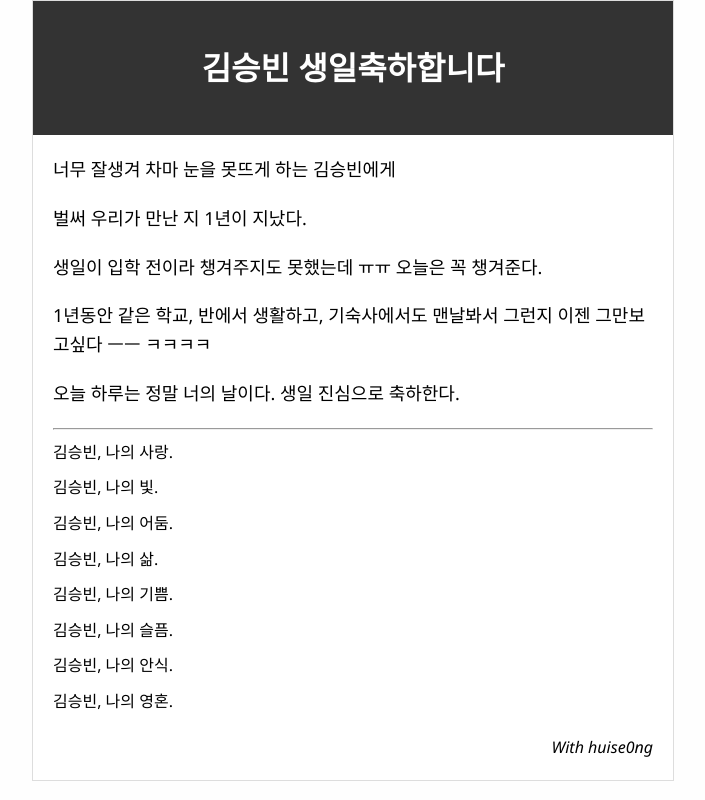
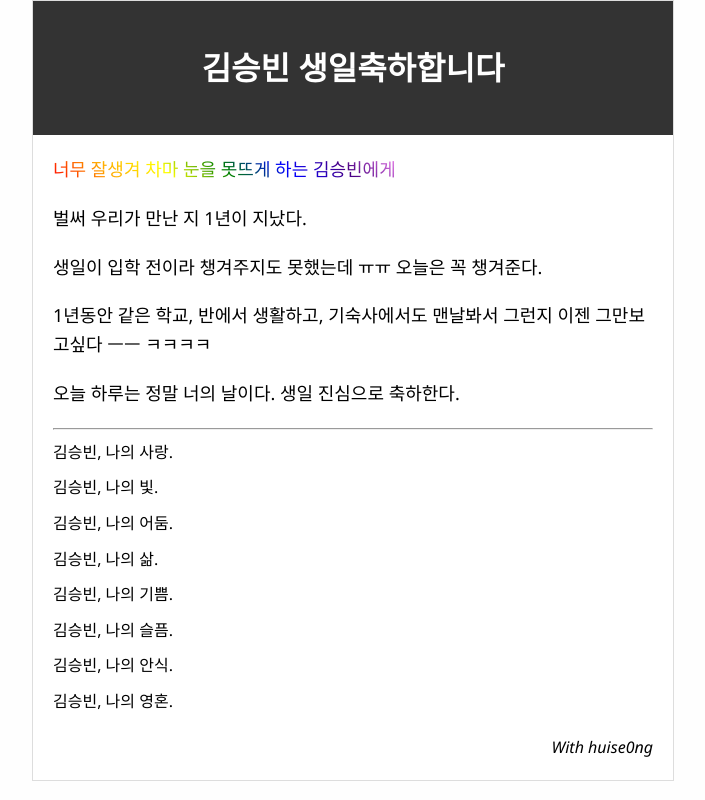
Before and after one commit to huise0ng/HappyBirthdayGSB, a plain HTML site: page gsb.html in a window 1280 px wide. Shown: the whole page, without its empty margins (287-992 px from the left). Drawn offline with Linux system fonts and the light colour scheme.

Commit message:
FIX :: 전달자 이름 컬러 변경

```diff
--- a/gsb.html
+++ b/gsb.html
@@ -31,6 +31,15 @@
             margin-bottom: 20px;
         }
 
+        /* Add rainbow text effect */
+        .rainbow-text {
+            background-image: linear-gradient(45deg, red, orange, yellow, green, blue, indigo, violet);
+            background-clip: text;
+            -webkit-background-clip: text;
+            color: transparent;
+            display: inline;
+        }
+
         .message {
             font-size: 18px;
             margin-bottom: 20px;
@@ -59,7 +68,7 @@
         <div class="header">
             <h1>김승빈 생일축하합니다</h1>
         </div>
-        <div class="message">너무 잘생겨 차마 눈을 못뜨게 하는 김승빈에게</div>
+        <div class="message"><span class="rainbow-text">너무 잘생겨 차마 눈을 못뜨게 하는 김승빈에게</span></div>
         <div class="message">벌써 우리가 만난 지 1년이 지났다.</div>
         <div class="message">생일이 입학 전이라 챙겨주지도 못했는데 ㅠㅠ 오늘은 꼭 챙겨준다.</div>
         <div class="message">1년동안 같은 학교, 반에서 생활하고, 기숙사에서도 맨날봐서 그런지 이젠 그만보고싶다 ㅡㅡ ㅋㅋㅋㅋ</div>
```
